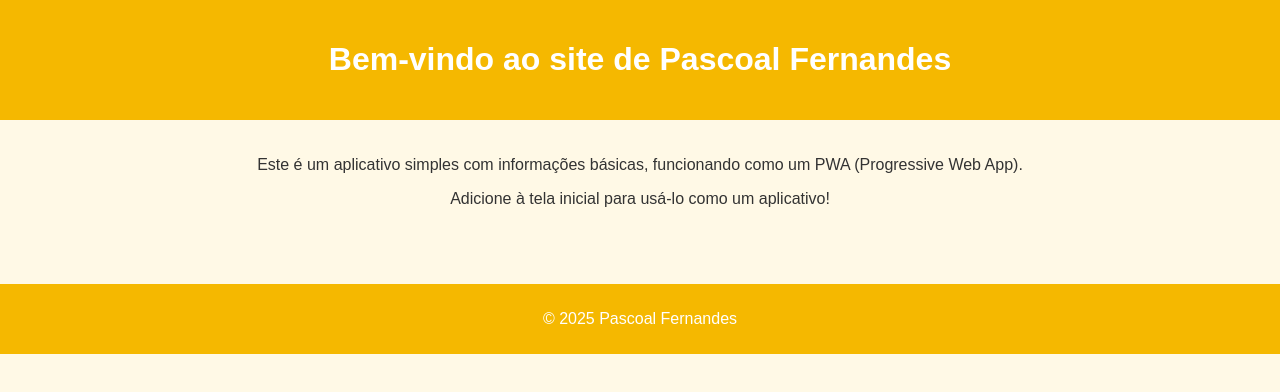
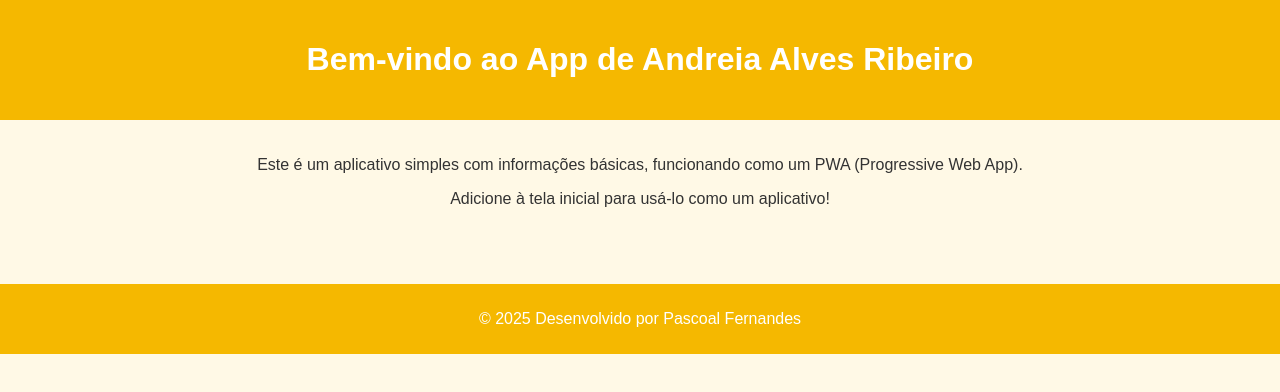
Before and after one commit to Lost-Fernandes/fernandes.github.io, a plain HTML site: page index.html in a window 1280 px wide. Drawn offline with Linux system fonts and the light colour scheme.

Commit message:
Update index.html

```diff
--- a/index.html
+++ b/index.html
@@ -7,18 +7,18 @@
   <link rel="manifest" href="manifest.json" />
   <link rel="icon" href="pascoal.jpg" />
   <link rel="stylesheet" href="style.css" />
-  <title>Pascoal Fernandes</title>
+  <title>Andreia Alves Ribeiro</title>
 </head>
 <body>
   <header>
-    <h1>Bem-vindo ao site de Pascoal Fernandes</h1>
+    <h1>Bem-vindo ao App de Andreia Alves Ribeiro</h1>
   </header>
   <main>
     <p>Este é um aplicativo simples com informações básicas, funcionando como um PWA (Progressive Web App).</p>
     <p>Adicione à tela inicial para usá-lo como um aplicativo!</p>
   </main>
   <footer>
-    <p>&copy; 2025 Pascoal Fernandes</p>
+    <p>&copy; 2025 Desenvolvido por Pascoal Fernandes</p>
   </footer>
   <script src="app.js"></script>
   <script>
```
